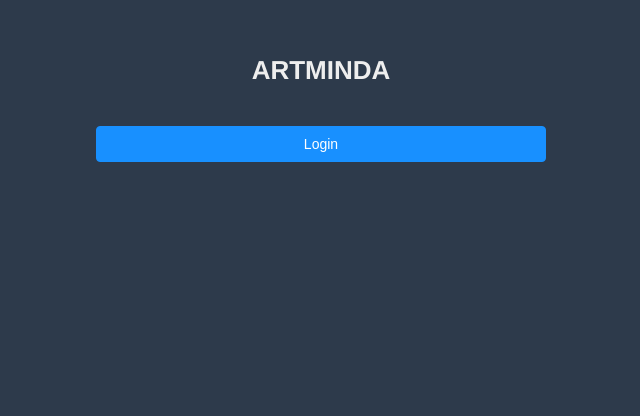
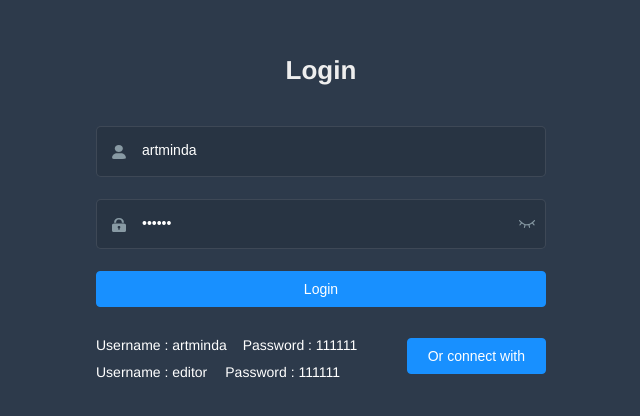
Before and after one commit to artminda/artminda-management, a Vue app: page /#/login in a window 1280 px wide. Shown: the part 104-520 px from the top of the page, without its empty margins (319-959 px from the left). Built offline with nearby package versions, Linux system fonts and the light colour scheme.

Commit message:
[Changed] logig setting

```diff
--- a/mock/user.js
+++ b/mock/user.js
@@ -1,6 +1,6 @@
 
 const tokens = {
-  admin: {
+  artminda: {
     token: 'admin-token'
   },
   editor: {
--- a/src/utils/validate.js
+++ b/src/utils/validate.js
@@ -15,7 +15,7 @@ export function isExternal(path) {
  * @returns {Boolean}
  */
 export function validUsername(str) {
-  const valid_map = ['admin', 'editor']
+  const valid_map = ['artminda', 'editor']
   return valid_map.indexOf(str.trim()) >= 0
 }
 
--- a/src/views/login/components/SocialSignin.vue
+++ b/src/views/login/components/SocialSignin.vue
@@ -1,22 +1,23 @@
 <template>
   <div class="social-signup-container">
-    <div class="sign-btn" @click="wechatHandleClick('wechat')">
-      <span class="wx-svg-container"><svg-icon icon-class="wechat" class="icon" /></span>
-      WeChat
-    </div>
-    <div class="sign-btn" @click="tencentHandleClick('tencent')">
-      <span class="qq-svg-container"><svg-icon icon-class="qq" class="icon" /></span>
-      QQ
+    <div class="sign-btn" @click="handleClipboard('doai10007118@gmail.com',$event)">
+      <span class="wx-svg-container"><svg-icon icon-class="email" class="icon" /></span>
+      doai10007118@gmail.com <br>(點擊可複製)
     </div>
   </div>
 </template>
 
 <script>
+import clipboard from '@/utils/clipboard'
 // import openWindow from '@/utils/open-window'
 
 export default {
   name: 'SocialSignin',
   methods: {
+    handleClipboard(text, event) {
+      console.log(text, event)
+      clipboard(text, event)
+    },
     wechatHandleClick(thirdpart) {
       alert('ok')
       // this.$store.commit('SET_AUTH_TYPE', thirdpart)
--- a/src/views/login/index.vue
+++ b/src/views/login/index.vue
@@ -1,12 +1,12 @@
 <template>
   <div class="login-container">
-    <el-form ref="loginForm" :model="loginForm" class="login-form" autocomplete="on" label-position="left">
+    <el-form ref="loginForm" :model="loginForm" :rules="loginRules" class="login-form" autocomplete="on" label-position="left">
 
       <div class="title-container">
-        <h3 class="title">ARTMINDA</h3>
+        <h3 class="title">Login</h3>
       </div>
 
-      <!-- <el-form-item prop="username">
+      <el-form-item prop="username">
         <span class="svg-container">
           <svg-icon icon-class="user" />
         </span>
@@ -19,9 +19,9 @@
           tabindex="1"
           autocomplete="on"
         />
-      </el-form-item> -->
+      </el-form-item>
 
-      <!-- <el-tooltip v-model="capsTooltip" content="Caps lock is On" placement="right" manual>
+      <el-tooltip v-model="capsTooltip" content="Caps lock is On" placement="right" manual>
         <el-form-item prop="password">
           <span class="svg-container">
             <svg-icon icon-class="password" />
@@ -43,29 +43,44 @@
             <svg-icon :icon-class="passwordType === 'password' ? 'eye' : 'eye-open'" />
           </span>
         </el-form-item>
-      </el-tooltip> -->
+      </el-tooltip>
 
       <el-button :loading="loading" type="primary" style="width:100%;margin-bottom:30px;" @click.native.prevent="handleLogin">Login</el-button>
 
+      <div style="position:relative">
+        <div class="tips">
+          <span>Username : artminda</span>
+          <span>Password : 111111</span>
+        </div>
+        <div class="tips">
+          <span style="margin-right:18px;">Username : editor</span>
+          <span>Password : 111111</span>
+        </div>
+
+        <el-button class="thirdparty-button" type="primary" @click="showDialog=true">
+          Or connect with
+        </el-button>
+      </div>
     </el-form>
 
-    <!-- <el-dialog title="Or connect with" :visible.sync="showDialog">
-      Can not be simulated on local, so please combine you own business simulation! ! !
+    <el-dialog title="Or connect with" :visible.sync="showDialog">
+      Please contact me thank you ~
+      btw. account & password is prompted below
       <br>
       <br>
       <br>
       <social-sign />
-    </el-dialog> -->
+    </el-dialog>
   </div>
 </template>
 
 <script>
 import { validUsername } from '@/utils/validate'
-// import SocialSign from './components/SocialSignin'
+import SocialSign from './components/SocialSignin'
 
 export default {
   name: 'Login',
-  // components: { SocialSign },
+  components: { SocialSign },
   data() {
     const validateUsername = (rule, value, callback) => {
       if (!validUsername(value)) {
@@ -83,7 +98,7 @@ export default {
     }
     return {
       loginForm: {
-        username: 'admin',
+        username: 'artminda',
         password: '111111'
       },
       loginRules: {
@@ -114,11 +129,11 @@ export default {
     // window.addEventListener('storage', this.afterQRScan)
   },
   mounted() {
-    // if (this.loginForm.username === '') {
-    //   this.$refs.username.focus()
-    // } else if (this.loginForm.password === '') {
-    //   this.$refs.password.focus()
-    // }
+    if (this.loginForm.username === '') {
+      this.$refs.username.focus()
+    } else if (this.loginForm.password === '') {
+      this.$refs.password.focus()
+    }
   },
   destroyed() {
     // window.removeEventListener('storage', this.afterQRScan)
```
